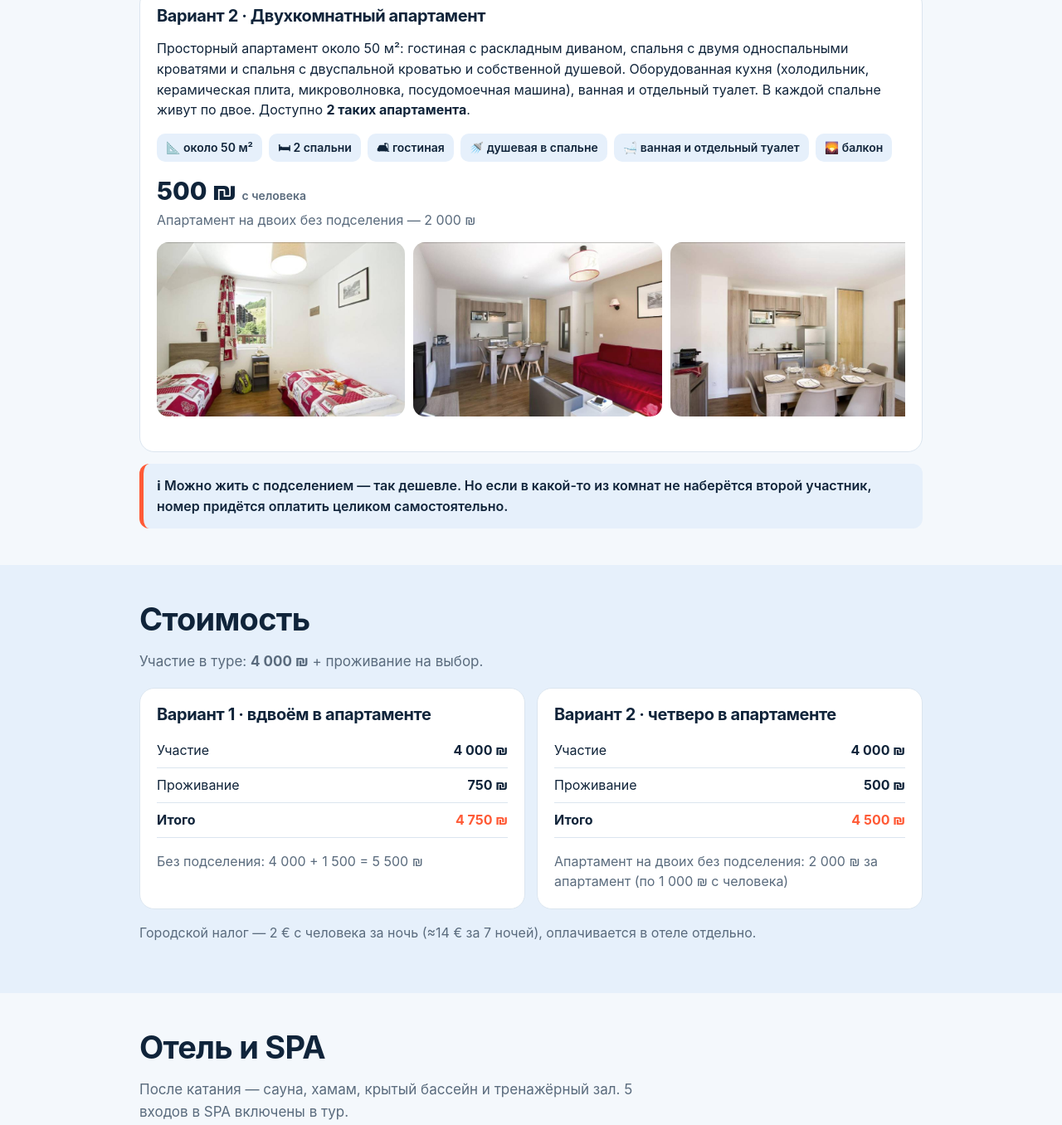
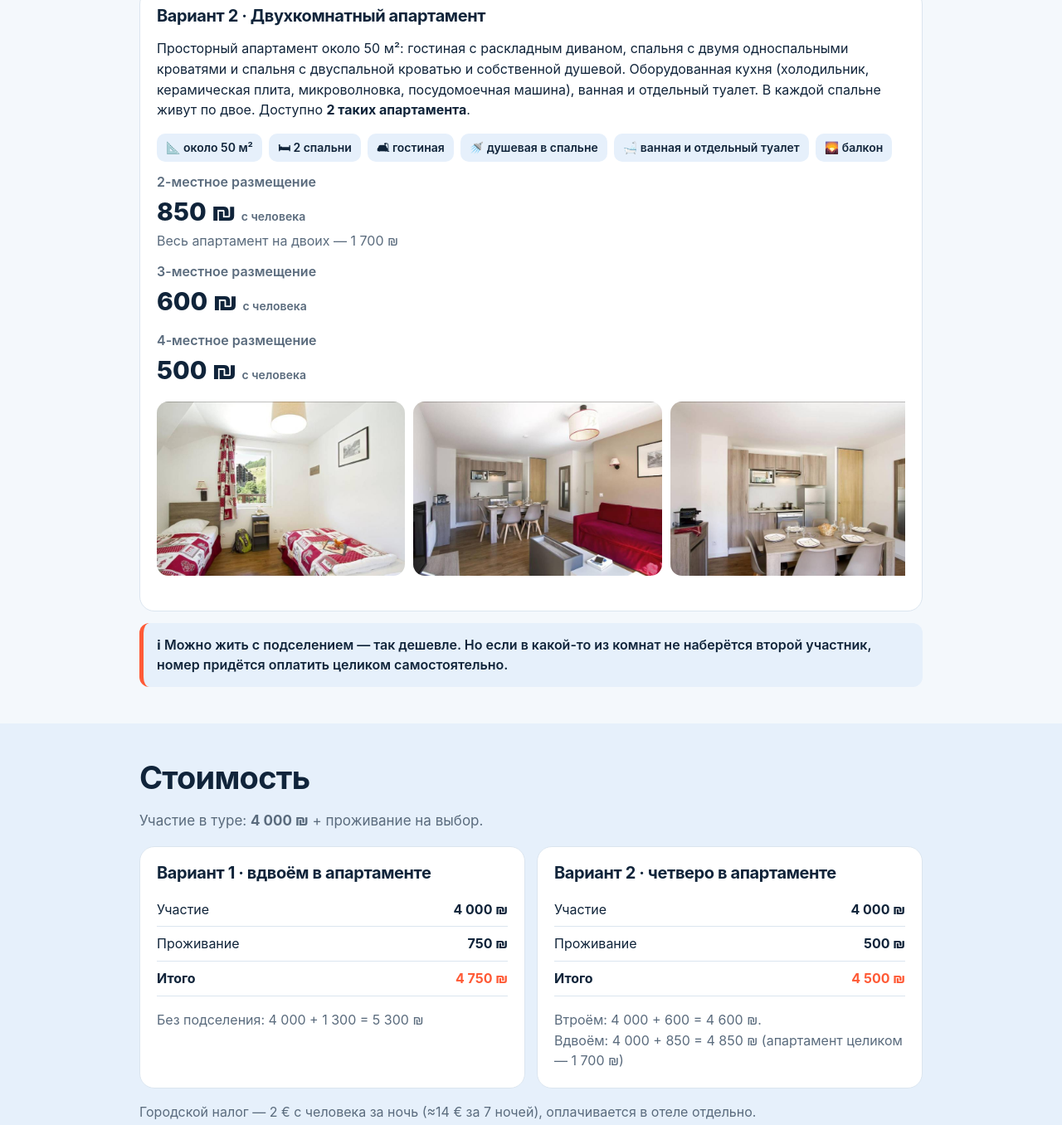
Before and after one commit to Shashkist/snow-tour-france, a plain HTML site: page index.html in a window 1280 px wide. Shown: the part 2905-4261 px from the top of the page at 83% size. Drawn offline with Linux system fonts and the light colour scheme.

Commit message:
Сделай обновление на сайте: первый вариант проживания — место для одного
Requested via Telegram (Anna). Model: anthropic/claude-sonnet-5.5, 9 steps, $0.149.

```diff
--- a/index.html
+++ b/index.html
@@ -47,14 +47,19 @@
 <h3>Вариант 1 · Апартамент с гостиной</h3>
 <p>Светлый апартамент для двоих: спальня с двуспальной кроватью, гостиная с обеденной зоной и выходом на балкон с видом на горы, оборудованная кухня (холодильник, плита, микроволновка, посудомоечная машина) и ванная.</p><div class="fe"><span>🛏 1 спальня</span><span>🛋 гостиная</span><span>🌄 балкон с видом</span><span>🍳 кухня</span><span>🛁 ванная</span></div>
 <div class="price">750 ₪ <small>с человека при проживании двоих</small></div>
-<div class="solo">👤 Можно жить одному в апартаменте — без подселения <span>1 500 ₪</span></div>
+<div class="solo">👤 Можно жить одному в апартаменте — без подселения <span>1 300 ₪</span></div>
 <div class="strip"><img data-g loading="lazy" decoding="async" src="img/why-03.jpg" alt="Апартамент"><img data-g loading="lazy" decoding="async" src="img/room1-02.jpg" alt="Апартамент"><img data-g loading="lazy" decoding="async" src="img/room1-03.jpg" alt="Апартамент"><img data-g loading="lazy" decoding="async" src="img/room1-04.jpg" alt="Апартамент"><img data-g loading="lazy" decoding="async" src="img/room1-05.jpg" alt="Апартамент"><img data-g loading="lazy" decoding="async" src="img/room1-06.jpg" alt="Апартамент"><img data-g loading="lazy" decoding="async" src="img/room1-07.jpg" alt="Апартамент"><img data-g loading="lazy" decoding="async" src="img/room1-08.jpg" alt="Апартамент"><img data-g loading="lazy" decoding="async" src="img/room1-09.jpg" alt="Апартамент"><img data-g loading="lazy" decoding="async" src="img/room1-10.jpg" alt="Апартамент"><img data-g loading="lazy" decoding="async" src="img/room1-11.jpg" alt="Апартамент"></div>
 </div>
 <div class="card" style="margin-top:14px">
 <h3>Вариант 2 · Двухкомнатный апартамент</h3>
 <p>Просторный апартамент около 50 м²: гостиная с раскладным диваном, спальня с двумя односпальными кроватями и спальня с двуспальной кроватью и собственной душевой. Оборудованная кухня (холодильник, керамическая плита, микроволновка, посудомоечная машина), ванная и отдельный туалет. В каждой спальне живут по двое. Доступно <b>2 таких апартамента</b>.</p><div class="fe"><span>📐 около 50 м²</span><span>🛏 2 спальни</span><span>🛋 гостиная</span><span>🚿 душевая в спальне</span><span>🛁 ванная и отдельный туалет</span><span>🌄 балкон</span></div>
+<div style="color:var(--muted);font-weight:600">2-местное размещение</div>
+<div class="price">850 ₪ <small>с человека</small></div>
+<div style="color:var(--muted)">Весь апартамент на двоих — 1 700 ₪</div>
+<div style="color:var(--muted);font-weight:600;margin-top:12px">3-местное размещение</div>
+<div class="price">600 ₪ <small>с человека</small></div>
+<div style="color:var(--muted);font-weight:600;margin-top:12px">4-местное размещение</div>
 <div class="price">500 ₪ <small>с человека</small></div>
-<div style="color:var(--muted)">Апартамент на двоих без подселения — 2 000 ₪</div>
 <div class="strip"><img data-g loading="lazy" decoding="async" src="img/room2-01.jpg" alt="Апартамент"><img data-g loading="lazy" decoding="async" src="img/room2-02.jpg" alt="Апартамент"><img data-g loading="lazy" decoding="async" src="img/room2-03.jpg" alt="Апартамент"><img data-g loading="lazy" decoding="async" src="img/room2-04.jpg" alt="Апартамент"><img data-g loading="lazy" decoding="async" src="img/room2-05.jpg" alt="Апартамент"></div>
 </div>
 <div class="warn">ℹ Можно жить с подселением — так дешевле. Но если в какой-то из комнат не наберётся второй участник, номер придётся оплатить целиком самостоятельно.</div>
@@ -64,8 +69,8 @@
 <h2>Стоимость</h2>
 <p class="lead">Участие в туре: <b>4 000 ₪</b> + проживание на выбор.</p>
 <div class="grid" style="margin-top:18px">
-<div class="card"><h3>Вариант 1 · вдвоём в апартаменте</h3><table class="rows"><tr><td>Участие</td><td>4 000 ₪</td></tr><tr><td>Проживание</td><td>750 ₪</td></tr><tr><td><b>Итого</b></td><td style="color:var(--accent)">4 750 ₪</td></tr></table><p style="color:var(--muted);margin-bottom:0">Без подселения: 4 000 + 1 500 = 5 500 ₪</p></div>
-<div class="card"><h3>Вариант 2 · четверо в апартаменте</h3><table class="rows"><tr><td>Участие</td><td>4 000 ₪</td></tr><tr><td>Проживание</td><td>500 ₪</td></tr><tr><td><b>Итого</b></td><td style="color:var(--accent)">4 500 ₪</td></tr></table><p style="color:var(--muted);margin-bottom:0">Апартамент на двоих без подселения: 2 000 ₪ за апартамент (по 1 000 ₪ с человека)</p></div>
+<div class="card"><h3>Вариант 1 · вдвоём в апартаменте</h3><table class="rows"><tr><td>Участие</td><td>4 000 ₪</td></tr><tr><td>Проживание</td><td>750 ₪</td></tr><tr><td><b>Итого</b></td><td style="color:var(--accent)">4 750 ₪</td></tr></table><p style="color:var(--muted);margin-bottom:0">Без подселения: 4 000 + 1 300 = 5 300 ₪</p></div>
+<div class="card"><h3>Вариант 2 · четверо в апартаменте</h3><table class="rows"><tr><td>Участие</td><td>4 000 ₪</td></tr><tr><td>Проживание</td><td>500 ₪</td></tr><tr><td><b>Итого</b></td><td style="color:var(--accent)">4 500 ₪</td></tr></table><p style="color:var(--muted);margin-bottom:0">Втроём: 4 000 + 600 = 4 600 ₪.<br>Вдвоём: 4 000 + 850 = 4 850 ₪ (апартамент целиком — 1 700 ₪)</p></div>
 </div>
 <p style="color:var(--muted)">Городской налог — 2 € с человека за ночь (≈14 € за 7 ночей), оплачивается в отеле отдельно.</p>
 </div></section>
```
